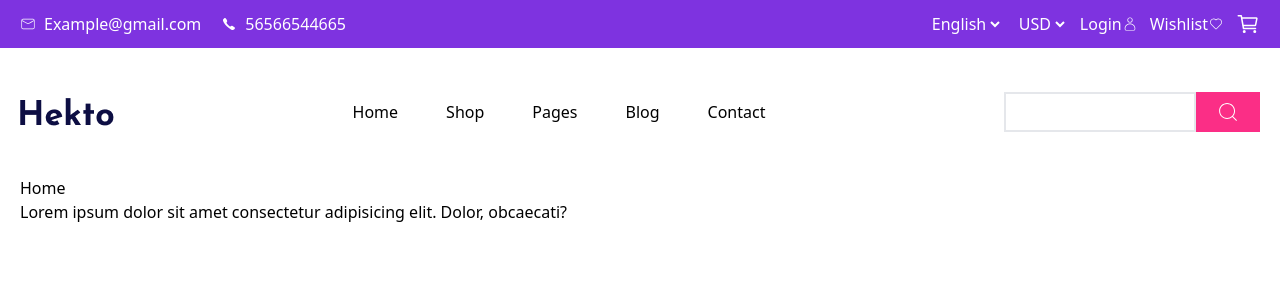
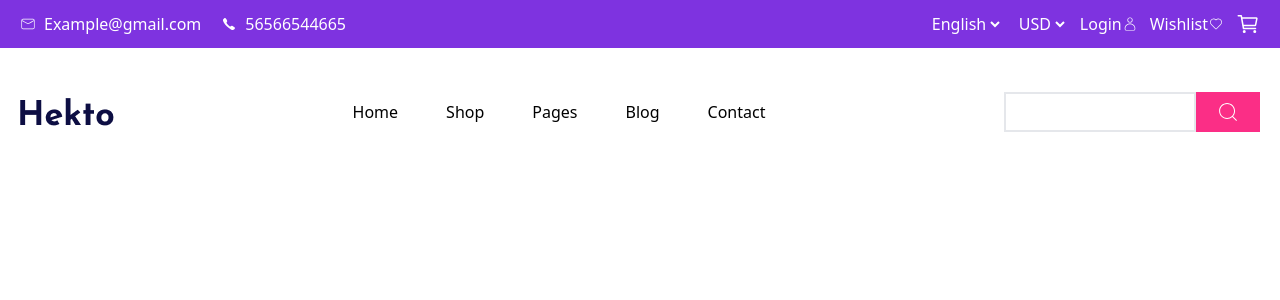
Before and after one commit to iftykhar/Ecommerce-react, a React (Vite) app: page / in a window 1280 px wide. Shown: the top 300 px of the page. Built offline with nearby package versions, Linux system fonts and the light colour scheme.

Commit message:
slick slider package installed

```diff
--- a/package.json
+++ b/package.json
@@ -13,7 +13,8 @@
     "react": "^18.3.1",
     "react-dom": "^18.3.1",
     "react-icons": "^5.3.0",
-    "react-router-dom": "^6.28.0"
+    "react-router-dom": "^6.28.0",
+    "react-slick": "^0.30.2"
   },
   "devDependencies": {
     "@eslint/js": "^9.13.0",
--- a/src/pages/Home.jsx
+++ b/src/pages/Home.jsx
@@ -1,11 +1,11 @@
 import React from 'react'
+
 
 const Home = () => {
   return (
     <section>
       <div className="container">
-        <h1>Home</h1>
-        <p>Lorem ipsum dolor sit amet consectetur adipisicing elit. Dolor, obcaecati?</p>
+
       </div>
     </section>
   )
```
Also changed, not shown: 1 other file (tests, documents, lock files or other folders).
